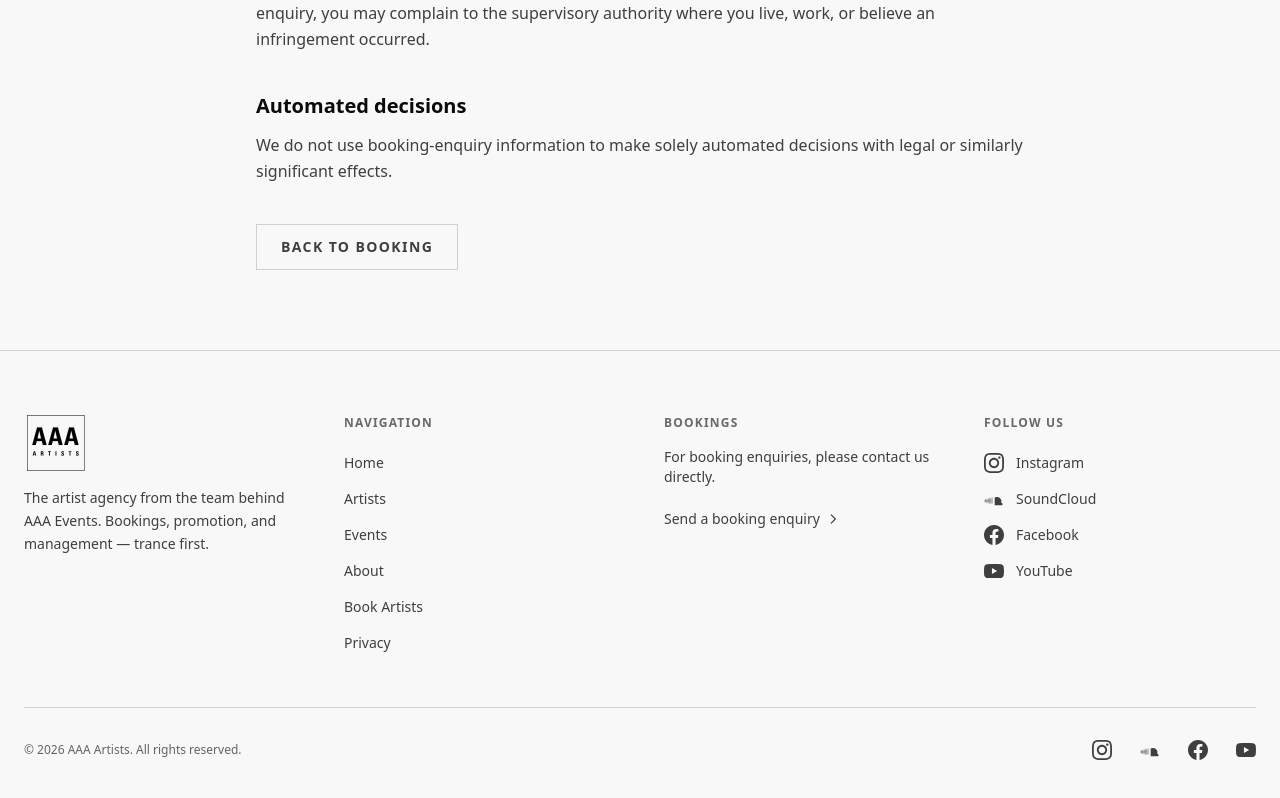
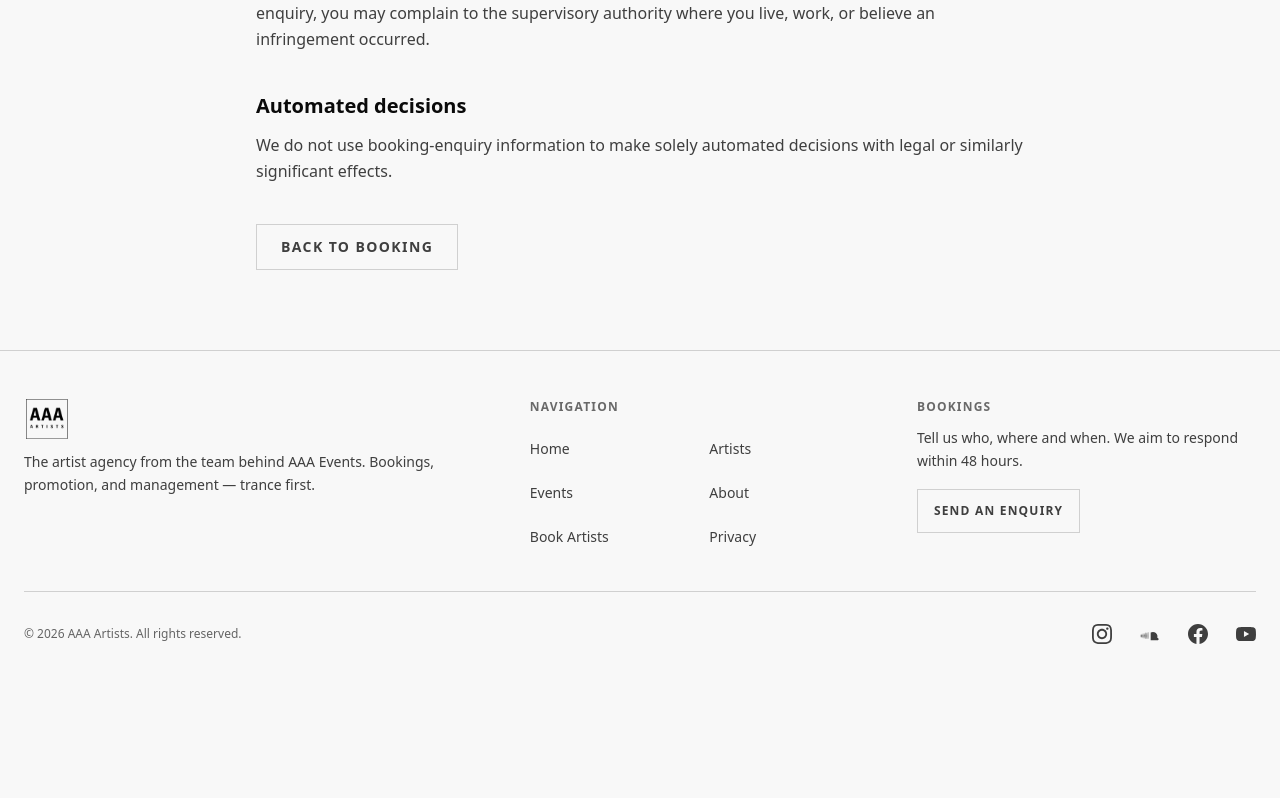
Before and after one commit to thiagogenez/aaa-artists, a Next.js app: page /privacy in a window 1280 px wide. Shown: the part 2776-3574 px from the top of the page. After the commit the page ends 3480 px from the top, so only its background shows below. Built offline with nearby package versions, Linux system fonts and the light colour scheme.

Commit message:
refactor(site): unify navigation, consent, and footer UI

```diff
--- a/components/Footer.tsx
+++ b/components/Footer.tsx
@@ -1,21 +1,21 @@
 import Image from "next/image";
 import Link from "next/link";
 import SocialIcon from "@/components/SocialIcons";
+import { FOOTER_NAV_LINKS } from "@/config/navigation";
 import { SITE_NAME, SOCIAL_LINKS } from "@/lib/site";
 
 export default function Footer() {
   return (
     <footer className="border-t" style={{ borderColor: "var(--border)", backgroundColor: "var(--bg)" }}>
-      <div className="mx-auto max-w-7xl px-6 py-16">
-        <div className="grid grid-cols-1 gap-12 md:grid-cols-4">
-          {/* Brand */}
-          <div className="md:col-span-1">
+      <div className="mx-auto max-w-7xl px-6 py-10 sm:py-12">
+        <div className="grid grid-cols-1 gap-8 md:grid-cols-[1.35fr_1fr_1fr] md:gap-12">
+          <div className="max-w-md">
             <Image
               src="/logo.png"
               alt="AAA Artists"
-              width={120}
-              height={105}
-              className="mb-4 h-14 w-auto"
+              width={80}
+              height={70}
+              className="mb-3 h-10 w-auto"
               style={{ filter: "var(--logo-filter)" }}
             />
             <p className="text-sm leading-relaxed" style={{ color: "var(--text-60)" }}>
@@ -23,75 +23,33 @@ export default function Footer() {
             </p>
           </div>
 
-          {/* Navigation */}
-          <div>
-            <h3 className="mb-4 text-xs font-semibold uppercase tracking-widest" style={{ color: "var(--text-30)" }}>
+          <nav aria-labelledby="footer-navigation">
+            <h2 id="footer-navigation" className="mb-3 text-xs font-semibold uppercase tracking-widest" style={{ color: "var(--text-30)" }}>
               Navigation
-            </h3>
-            <ul className="space-y-1">
-              {[
-                { href: "/", label: "Home" },
-                { href: "/artists", label: "Artists" },
-                { href: "/events", label: "Events" },
-                { href: "/about", label: "About" },
-                { href: "/contact", label: "Book Artists" },
-                { href: "/privacy", label: "Privacy" },
-              ].map(({ href, label }) => (
+            </h2>
+            <ul className="grid grid-cols-2 gap-x-5">
+              {FOOTER_NAV_LINKS.map(({ href, label }) => (
                 <li key={href}>
-                  <Link href={href} className="link-quiet inline-block py-1.5 text-sm">
-                    {label}
-                  </Link>
+                  <Link href={href} className="link-quiet inline-flex min-h-[44px] items-center text-sm">{label}</Link>
                 </li>
               ))}
             </ul>
-          </div>
+          </nav>
 
-          {/* Contact */}
           <div>
-            <h3 className="mb-4 text-xs font-semibold uppercase tracking-widest" style={{ color: "var(--text-30)" }}>
-              Bookings
-            </h3>
-            <p className="text-sm" style={{ color: "var(--text-60)" }}>
-              For booking enquiries, please contact us directly.
+            <h2 className="mb-3 text-xs font-semibold uppercase tracking-widest" style={{ color: "var(--text-30)" }}>Bookings</h2>
+            <p className="text-sm leading-relaxed" style={{ color: "var(--text-60)" }}>
+              Tell us who, where and when. We aim to respond within 48 hours.
             </p>
-            <Link href="/contact" className="link-quiet group mt-4 inline-flex items-center gap-1.5 py-1.5 text-sm">
-              Send a booking enquiry
-              <svg className="h-3.5 w-3.5 transition-transform group-hover:translate-x-1" fill="none" viewBox="0 0 24 24" stroke="currentColor" aria-hidden="true">
-                <path strokeLinecap="round" strokeLinejoin="round" strokeWidth={2} d="M9 5l7 7-7 7" />
-              </svg>
+            <Link href="/contact" className="btn-outline mt-4 inline-flex min-h-[44px] items-center px-4 text-xs font-semibold uppercase tracking-widest">
+              Send an enquiry
             </Link>
-          </div>
-
-          {/* Socials */}
-          <div>
-            <h3 className="mb-4 text-xs font-semibold uppercase tracking-widest" style={{ color: "var(--text-30)" }}>
-              Follow Us
-            </h3>
-            <ul className="space-y-1">
-              {SOCIAL_LINKS.map(({ href, label, platform }) => (
-                <li key={label}>
-                  <a
-                    href={href}
-                    target="_blank"
-                    rel="noopener noreferrer"
-                    className="link-quiet flex items-center gap-3 py-1.5 text-sm"
-                  >
-                    <SocialIcon platform={platform} />
-                    <span>{label}</span>
-                  </a>
-                </li>
-              ))}
-            </ul>
           </div>
         </div>
 
-        {/* Social icon bar */}
-        <div className="mt-12 flex flex-wrap items-center justify-between gap-4 border-t pt-8" style={{ borderColor: "var(--border)" }}>
-          <p className="text-xs" style={{ color: "var(--text-40)" }}>
-            © {new Date().getFullYear()} {SITE_NAME}. All rights reserved.
-          </p>
-          {/* 44px touch targets; negative margins keep the visual footprint compact */}
-          <div className="-my-3 -mr-3 flex items-center gap-1">
+        <div className="mt-8 flex flex-col gap-3 border-t pt-5 sm:flex-row sm:items-center sm:justify-between" style={{ borderColor: "var(--border)" }}>
+          <p className="text-xs" style={{ color: "var(--text-40)" }}>© {new Date().getFullYear()} {SITE_NAME}. All rights reserved.</p>
+          <div className="-ml-3 flex items-center gap-1 sm:-mr-3 sm:ml-0">
             {SOCIAL_LINKS.map(({ href, label, platform }) => (
               <a
                 key={label}
--- a/components/Navbar.tsx
+++ b/components/Navbar.tsx
@@ -5,13 +5,7 @@ import Link from "next/link";
 import { usePathname } from "next/navigation";
 import { useEffect, useState } from "react";
 import { useTheme } from "@/components/ThemeProvider";
-
-const links = [
-  { href: "/", label: "Home" },
-  { href: "/artists", label: "Artists" },
-  { href: "/events", label: "Events" },
-  { href: "/about", label: "About" },
-];
+import { PRIMARY_NAV_LINKS } from "@/config/navigation";
 
 function SunIcon() {
   return (
@@ -79,7 +73,7 @@ export default function Navbar() {
 
         {/* Desktop nav */}
         <ul className="hidden items-center gap-8 md:flex">
-          {links.map(({ href, label }) => {
+          {PRIMARY_NAV_LINKS.map(({ href, label }) => {
             const active = isActive(href);
             return (
               <li key={href}>
@@ -163,7 +157,7 @@ export default function Navbar() {
           style={{ borderColor: "var(--border)", backgroundColor: "var(--bg)" }}
         >
           <ul className="flex flex-col gap-2">
-            {links.map(({ href, label }) => {
+            {PRIMARY_NAV_LINKS.map(({ href, label }) => {
               const active = isActive(href);
               return (
                 <li key={href}>
--- a/components/SpotifyPlayer.tsx
+++ b/components/SpotifyPlayer.tsx
@@ -2,44 +2,25 @@
 
 // Spotify is loaded only after an explicit click. This avoids a third-party
 // request, cookies and a heavy iframe for visitors who only read the profile.
-import { useState } from "react";
 import { useTheme } from "@/components/ThemeProvider";
+import ThirdPartyConsent from "@/components/ThirdPartyConsent";
 
 export default function SpotifyPlayer({ src, title }: { src: string; title: string }) {
   const { theme } = useTheme();
-  const [loaded, setLoaded] = useState(false);
-
-  if (!loaded) {
-    return (
-      <div
-        className="flex h-[352px] w-full flex-col items-center justify-center gap-3 px-6 text-center"
-        style={{ backgroundColor: "var(--surface)" }}
-      >
-        <button
-          type="button"
-          onClick={() => setLoaded(true)}
-          className="btn-cta min-h-[44px] px-6 py-3 text-xs font-semibold uppercase tracking-widest"
-        >
-          Load Spotify player
-        </button>
-        <p className="max-w-sm text-xs" style={{ color: "var(--text-40)" }}>
-          Loads media from Spotify and shares your IP address with Spotify.
-        </p>
-      </div>
-    );
-  }
-
   const sep = src.includes("?") ? "&" : "?";
   return (
+    <ThirdPartyConsent provider="Spotify" className="h-[352px] w-full">
       <iframe
         src={`${src}${sep}theme=${theme === "light" ? 1 : 0}`}
         width="100%"
         height="352"
         title={title}
         loading="lazy"
+        referrerPolicy="no-referrer"
         allow="autoplay; clipboard-write; encrypted-media; fullscreen; picture-in-picture"
         className="w-full"
         style={{ border: 0 }}
       />
+    </ThirdPartyConsent>
   );
 }
--- /dev/null
+++ b/components/ThirdPartyConsent.tsx
@@ -0,0 +1,28 @@
+"use client";
+
+import { useState } from "react";
+
+export default function ThirdPartyConsent({
+  provider,
+  className,
+  children,
+}: {
+  provider: string;
+  className: string;
+  children: React.ReactNode;
+}) {
+  const [loaded, setLoaded] = useState(false);
+
+  if (loaded) return children;
+
+  return (
+    <div className={`flex flex-col items-center justify-center gap-3 px-6 text-center ${className}`} style={{ backgroundColor: "var(--surface)" }}>
+      <button type="button" onClick={() => setLoaded(true)} className="btn-cta min-h-[44px] px-6 py-3 text-xs font-semibold uppercase tracking-widest">
+        Load {provider} player
+      </button>
+      <p className="max-w-sm text-xs" style={{ color: "var(--text-40)" }}>
+        Loads media from {provider} and shares your IP address with {provider}.
+      </p>
+    </div>
+  );
+}
--- a/components/ThirdPartyEmbed.tsx
+++ b/components/ThirdPartyEmbed.tsx
@@ -1,6 +1,6 @@
 "use client";
 
-import { useState } from "react";
+import ThirdPartyConsent from "@/components/ThirdPartyConsent";
 
 type ThirdPartyEmbedProps = {
   provider: string;
@@ -19,37 +19,18 @@ export default function ThirdPartyEmbed({
   className,
   allowFullScreen,
 }: ThirdPartyEmbedProps) {
-  const [loaded, setLoaded] = useState(false);
-
-  if (!loaded) {
   return (
-      <div
-        className={`flex flex-col items-center justify-center gap-3 px-6 text-center ${className}`}
-        style={{ backgroundColor: "var(--surface)" }}
-      >
-        <button
-          type="button"
-          onClick={() => setLoaded(true)}
-          className="btn-cta min-h-[44px] px-6 py-3 text-xs font-semibold uppercase tracking-widest"
-        >
-          Load {provider} player
-        </button>
-        <p className="max-w-sm text-xs" style={{ color: "var(--text-40)" }}>
-          Loads media from {provider} and shares your IP address with {provider}.
-        </p>
-      </div>
-    );
-  }
-
-  return (
+    <ThirdPartyConsent provider={provider} className={className}>
       <iframe
         src={src}
         title={title}
         loading="lazy"
+        referrerPolicy="no-referrer"
         allow={allow}
         allowFullScreen={allowFullScreen}
         className={`block w-full ${className}`}
         style={{ border: 0 }}
       />
+    </ThirdPartyConsent>
   );
 }
--- /dev/null
+++ b/config/navigation.ts
@@ -0,0 +1,12 @@
+export const PRIMARY_NAV_LINKS = Object.freeze([
+  { href: "/", label: "Home" },
+  { href: "/artists", label: "Artists" },
+  { href: "/events", label: "Events" },
+  { href: "/about", label: "About" },
+]);
+
+export const FOOTER_NAV_LINKS = Object.freeze([
+  ...PRIMARY_NAV_LINKS,
+  { href: "/contact", label: "Book Artists" },
+  { href: "/privacy", label: "Privacy" },
+]);
```
Lines whose indentation alone changed are shown as unchanged.
